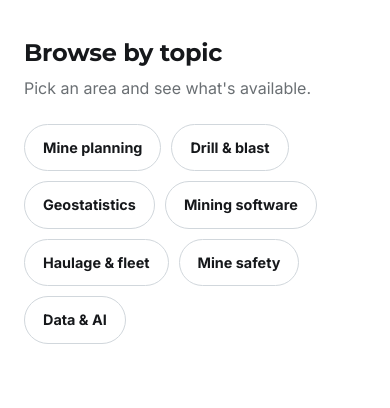
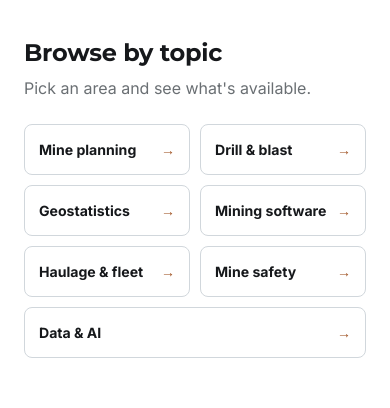
Before and after one commit to spalvikmining/spalvikmining.github.io, a plain HTML site: page index.html in a window 390 px wide. Shown: the part 820-1228 px from the top of the page. Drawn offline with Linux system fonts and the light colour scheme; no server answers.

Commit message:
Tidy "Browse by topic" on phones
Topics now show as an even 2-column grid of tiles with arrows instead of a cluster of wrapping pills.

Co-Authored-By: Claude Opus 5.5 <noreply@anthropic.com>
Claude-Session: https://claude.ai/code/session_01Vh8HuPEQ8crR4YizVpvbEx

```diff
--- a/site.css
+++ b/site.css
@@ -262,3 +262,10 @@ footer .legal .brand-text b{color:#fff;font-size:1rem}
 .forgot{text-align:right;margin-top:8px;font-size:.88rem}
 @media(max-width:860px){.auth-page{grid-template-columns:1fr}.auth-art{display:none}}
 @media(max-width:600px){.dtabs{gap:20px}.dtab{font-size:.92rem}.hero-search button{padding:0 16px}}
+/* Browse by topic: neat 2-column tiles on phones */
+@media(max-width:600px){
+  .topics{display:grid;grid-template-columns:1fr 1fr;gap:10px}
+  .topic{border-radius:8px;padding:14px 14px;font-size:.88rem;display:flex;align-items:center;justify-content:space-between;gap:8px}
+  .topic::after{content:"→";color:var(--copper);font-weight:700}
+  .topic:last-child:nth-child(odd){grid-column:1 / -1}
+}
```
